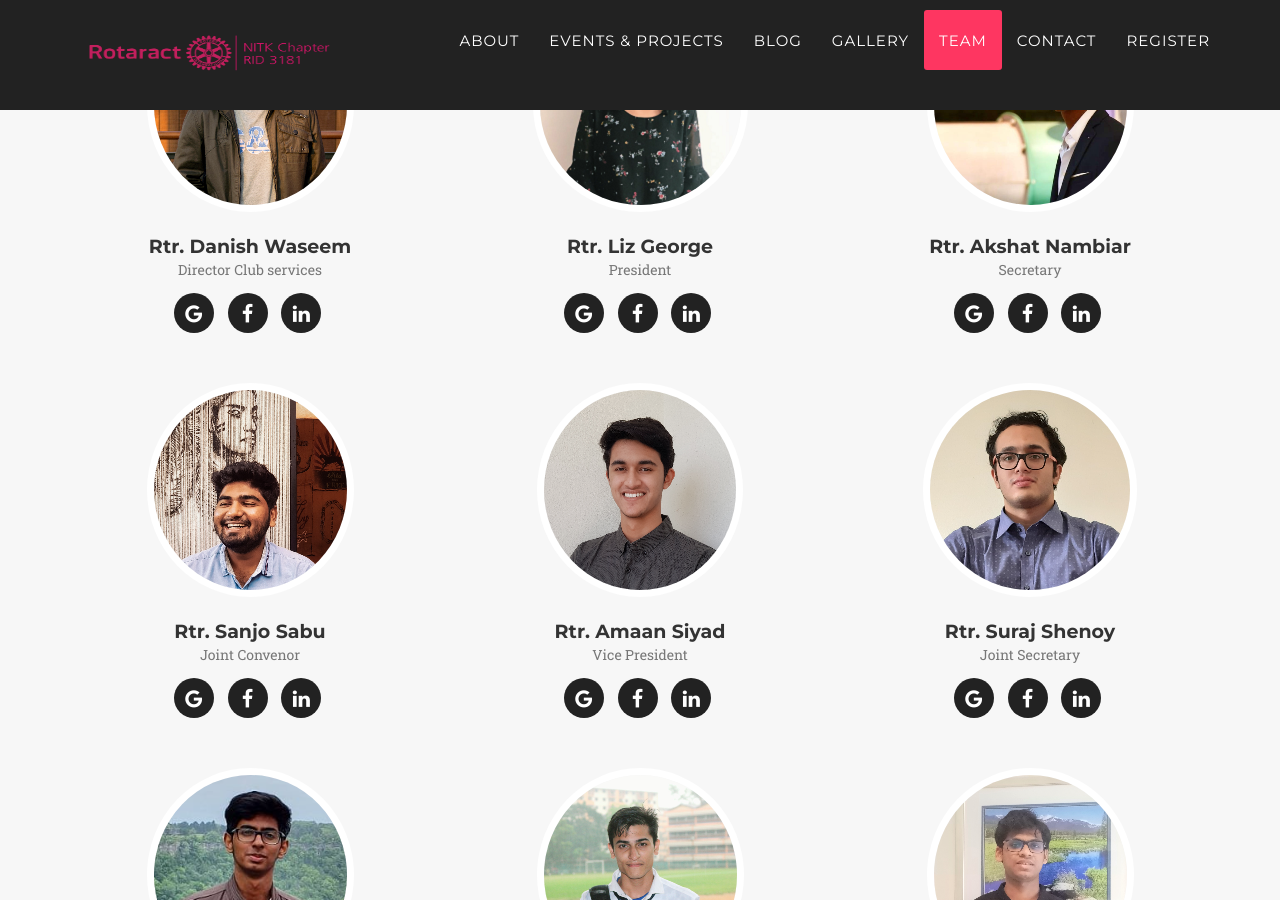
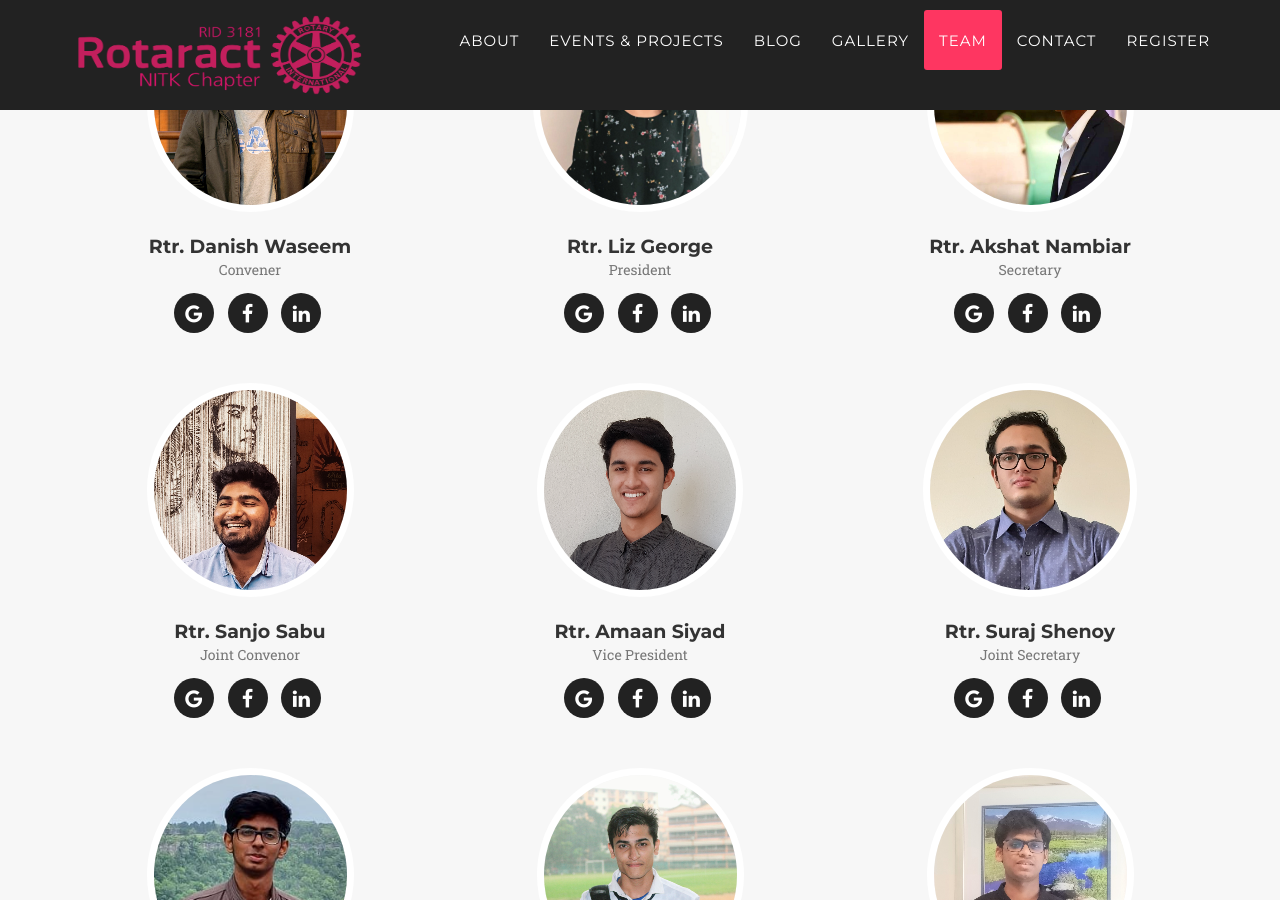
Before and after one commit to girish-j04/rotonitk, a Jekyll site: the page built from index.html, in a window 1280 px wide and 900 px high, scrolled down 4727 px. Built offline with Jekyll 4.4.1, drawn with Linux system fonts in a browser that asks for light colours; some web fonts are replaced.

Commit message:
new logo

```diff
--- a/_config.yml
+++ b/_config.yml
@@ -10,7 +10,7 @@ description: Official website for the Rotaract Club NITK Chapter.
 people:
 - name: Rtr. Danish Waseem
   pic: 1.png
-  position: Director Club services
+  position: Convener
   social:
     - title: google
       url: mailto:danish.waseem@outlook.com
--- a/_includes/header.html
+++ b/_includes/header.html
@@ -10,7 +10,7 @@
                     <span class="icon-bar"></span>
                 </button>
                 <!-- <a class="navbar-brand page-scroll" href="#page-top">Rotaract Club NITK Chapter</a> -->
-                <img src="img/logo.png" class="page-scroll" width="297" height="90">
+                <img src="img/RotoLogoPink.png" class="page-scroll" width="297" height="90">
             </div>
 
             <!-- Collect the nav links, forms, and other content for toggling -->
```
Also changed, not shown: img/RotoLogoPink.png (added), 13 other files.
